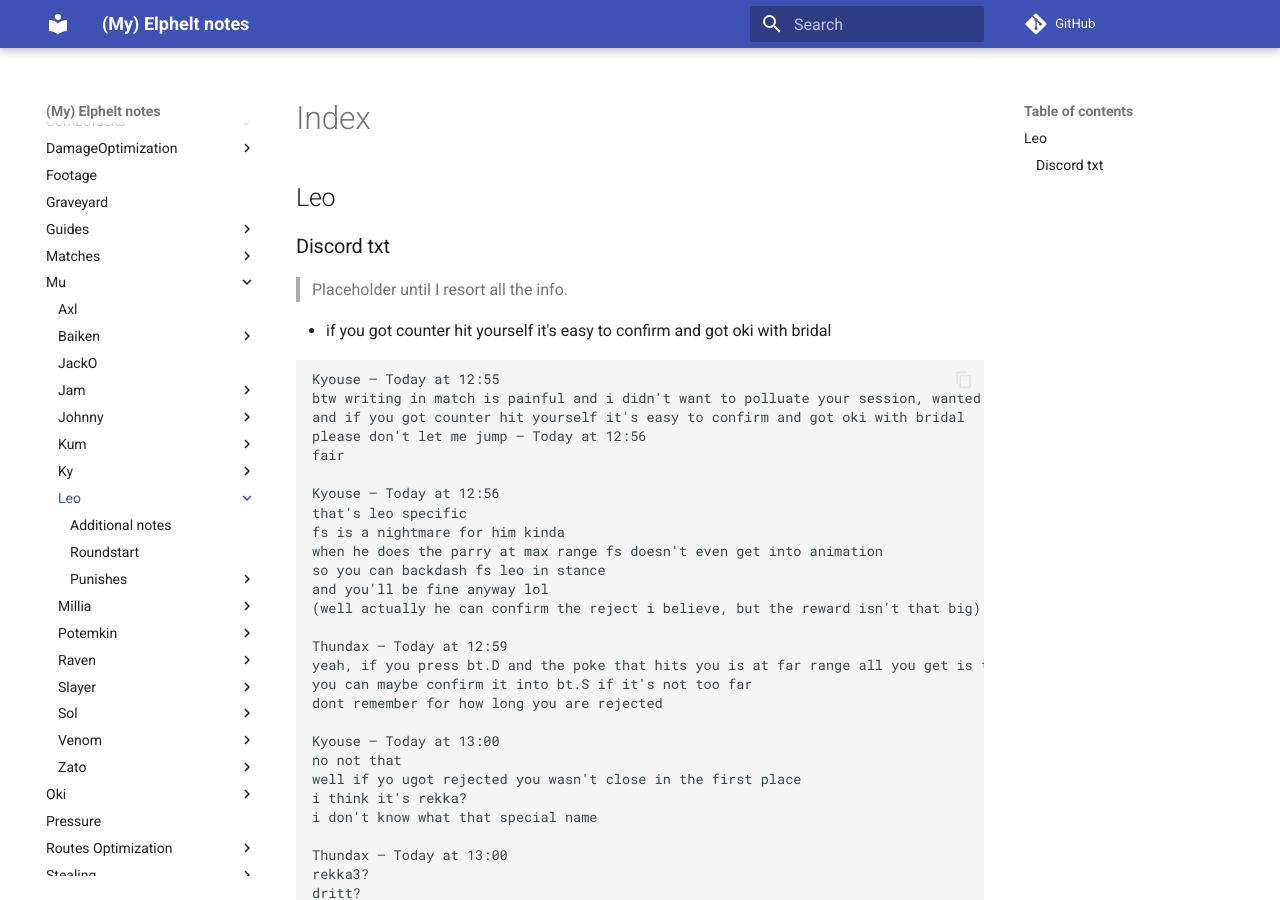
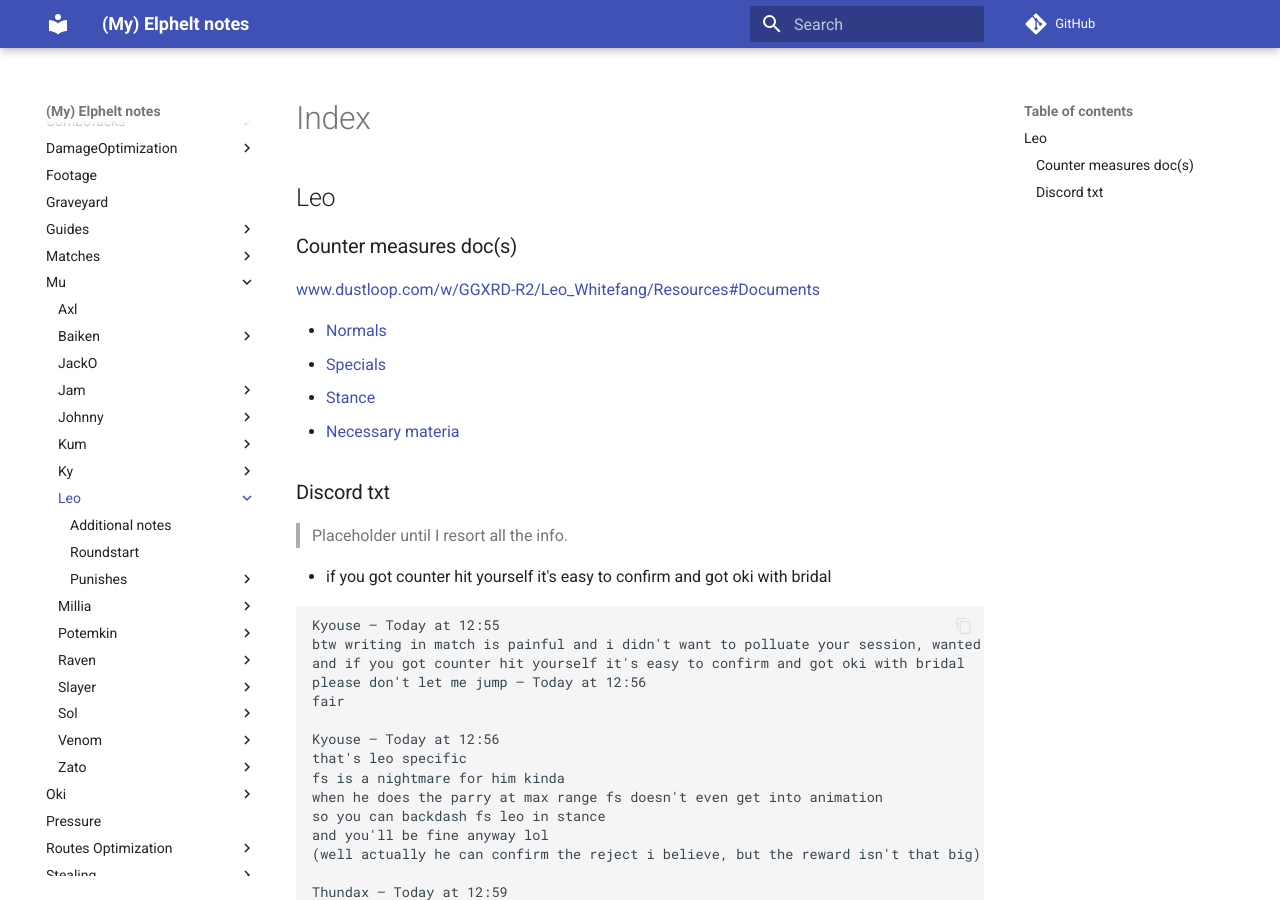
Before and after one commit to OriolFilter/Elphelt, an MkDocs documentation site: the page built from docs/Mu/Leo/README.md, in a window 1280 px wide and 900 px high. Built offline with MkDocs 1.6.1 and Material for MkDocs 9.7.7, drawn with Linux system fonts in a browser that asks for light colours; comment, search, counter and statistics services are not loaded.

Commit message:
Added external links

```diff
--- a/docs/Mu/Leo/README.md
+++ b/docs/Mu/Leo/README.md
@@ -1,5 +1,13 @@
 # Leo
 
+## Counter measures doc(s)
+
+www.dustloop.com/w/GGXRD-R2/Leo_Whitefang/Resources#Documents
+
+- [Normals](https://lite.evernote.com/note/7e53ba64-cbdd-4ace-b24d-b3d1f67b8093)
+- [Specials](https://lite.evernote.com/note/a6dc3213-901e-40c6-9dc9-0185e71d18d9)
+- [Stance](https://lite.evernote.com/note/6e7a37a3-51b3-4712-a987-ee217a69b321)
+- [Necessary materia](https://lite.evernote.com/note/227c175b-340e-4437-baa9-1a02d428bf32)
 
 ## Discord txt
 
```
